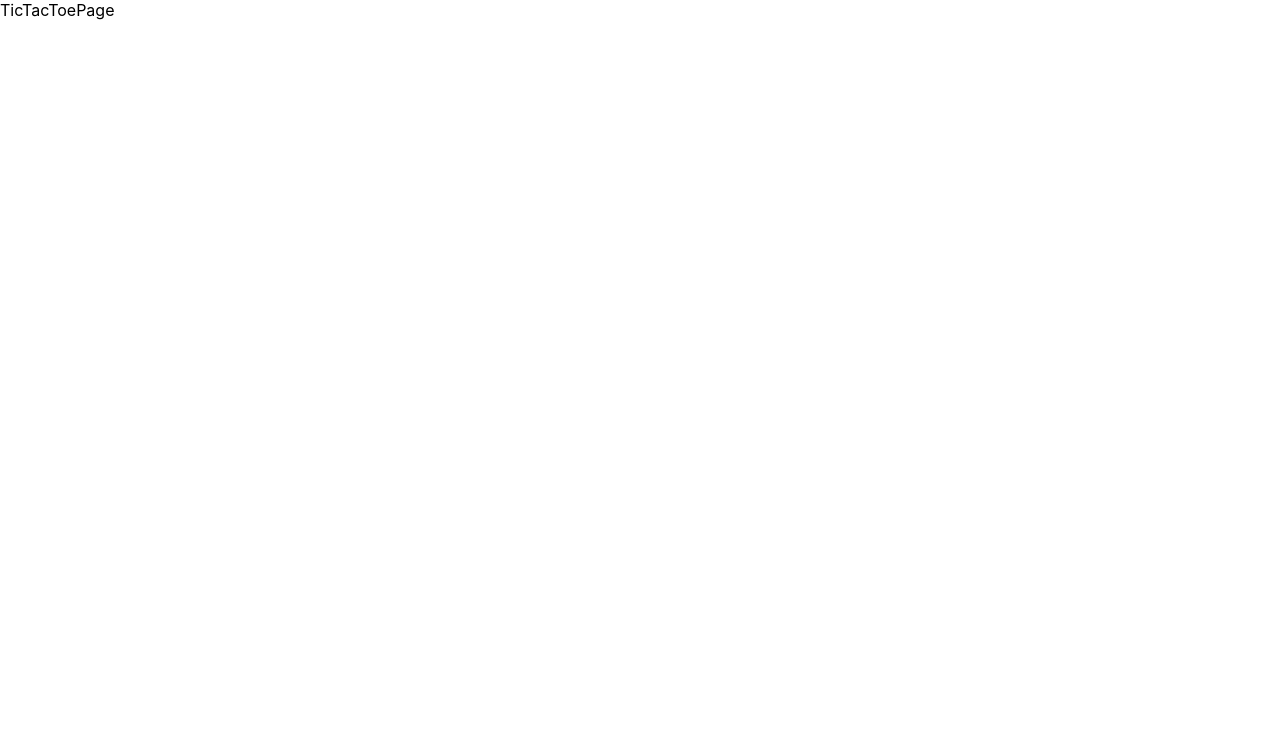
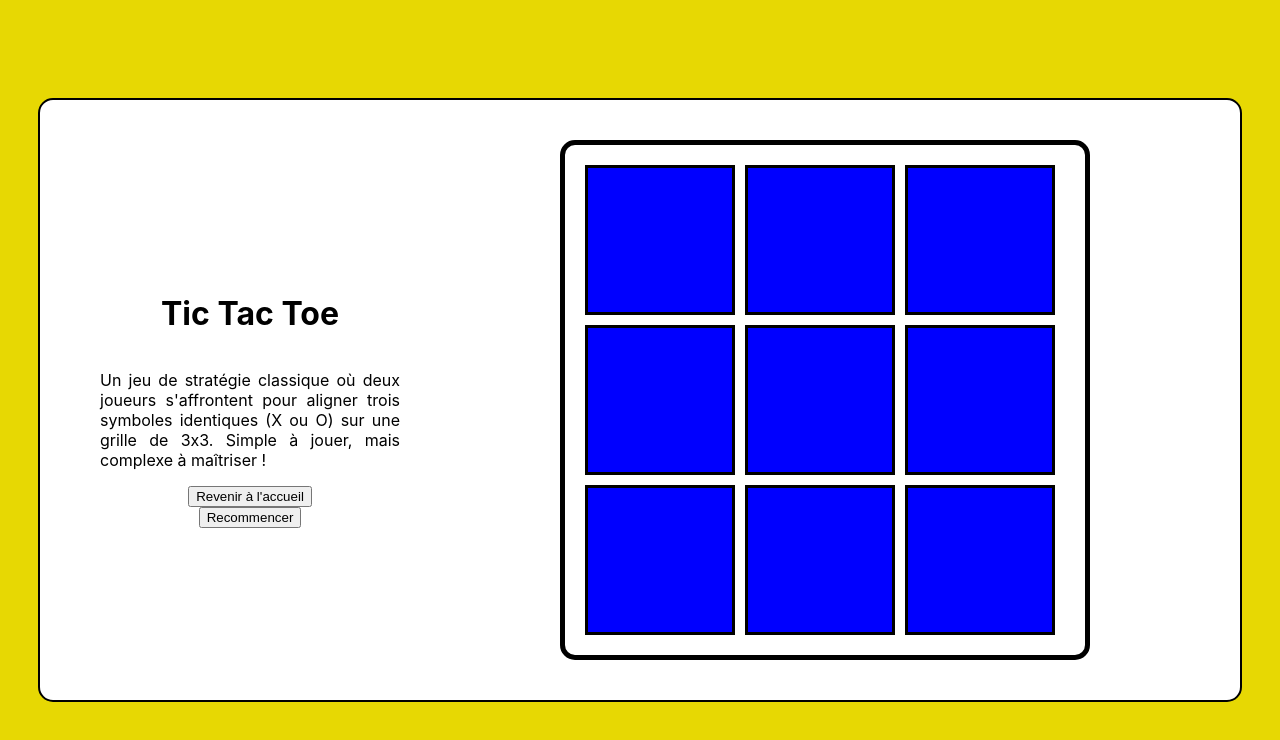
Before and after one commit to OthmaneB-Pro/QuickPlay, a React (Create React App) app: page /tictactoe in a window 1280 px wide. Shown: the top 740 px of the page. Built offline with nearby package versions, Linux system fonts and the light colour scheme.

Commit message:
🚧 TicTacToe : adding page structure

```diff
--- a/src/components/pages/ticTacToe/TicTacToePage.tsx
+++ b/src/components/pages/ticTacToe/TicTacToePage.tsx
@@ -1,5 +1,78 @@
+import styled from "styled-components";
+
 export default function TicTacToePage() {
   return (
-    <div>TicTacToePage</div>
-  )
+    <TicTacToeStyled>
+      <div className="container">
+        <div className="text">
+          <h1>Tic Tac Toe</h1>
+          <p>
+            Un jeu de stratégie classique où deux joueurs s'affrontent pour
+            aligner trois symboles identiques (X ou O) sur une grille de 3x3.
+            Simple à jouer, mais complexe à maîtriser !
+          </p>
+          <button>Revenir à l'accueil</button>
+          <button>Recommencer</button>
+        </div>
+
+        <div className="container-board">
+          <button className="board"></button>
+          <button className="board"></button>
+          <button className="board"></button>
+          <button className="board"></button>
+          <button className="board"></button>
+          <button className="board"></button>
+          <button className="board"></button>
+          <button className="board"></button>
+          <button className="board"></button>
+        </div>
+      </div>
+    </TicTacToeStyled>
+  );
 }
+
+const TicTacToeStyled = styled.div`
+  background: #e7d803;
+  height: 100vh;
+  display: flex;
+  justify-content: center;
+  align-items: center;
+
+  .container {
+    width: 1200px;
+    height: 600px;
+    border-radius: 15px;
+    border: 2px solid;
+    background-color: white;
+    display: flex;
+    justify-content: space-between;
+    align-items: center;
+  }
+  .text{
+    margin-left: 60px;
+    display: flex;
+    flex-direction: column;
+    justify-content: center;
+    align-items: center;
+    width: 300px;
+    text-align: justify;
+  }
+  .container-board {
+    width: 480px;
+    border: 5px solid;
+    border-radius: 15px;
+    padding: 20px;
+    display: grid;
+    grid-template-columns: repeat(3, 1fr);
+    grid-template-rows: repeat(3, 1fr);
+    row-gap: 10px;
+    margin-right: 150px;
+
+    .board {
+      width: 150px;
+      height: 150px;
+      background: blue;
+      border: 3px solid;
+    }
+  }
+`;
```
